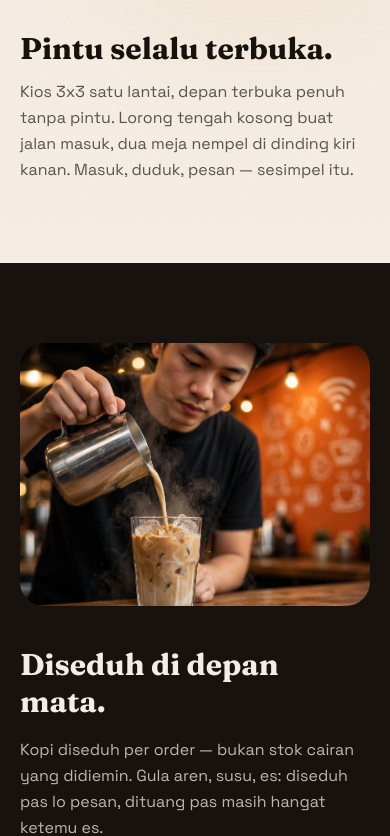
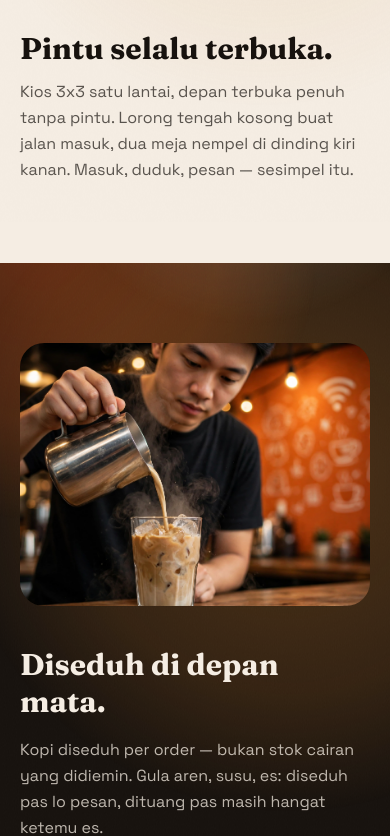
Before and after one commit to bangdodonbotak-art/warkop-hits, a Next.js app: page / in a window 390 px wide. Shown: the part 1754-2590 px from the top of the page. Built offline with nearby package versions, Linux system fonts and the light colour scheme.

Commit message:
Perbaiki background dinamis: glow pindah ke dalam section

```diff
--- a/app/page.tsx
+++ b/app/page.tsx
@@ -1,4 +1,3 @@
-import type { ReactNode } from "react";
 import Nav from "@/components/Nav";
 import Hero from "@/components/Hero";
 import WalkIn from "@/components/WalkIn";
@@ -7,7 +6,6 @@ import Menu from "@/components/Menu";
 import Hangout from "@/components/Hangout";
 import Visit from "@/components/Visit";
 import Footer from "@/components/Footer";
-import AmbientGlow from "@/components/AmbientGlow";
 
 /**
  * Warkop Hits — satu halaman, 6 chapter:
@@ -15,51 +13,26 @@ import AmbientGlow from "@/components/AmbientGlow";
  * Tanpa komponen pemesanan interaktif (dihapus total per keputusan Dony 13 Nov 18:01 WIB).
  *
  * Background dinamis (permintaan Dony 13 Nov 21:42 WIB): tiap chapter
- * kecuali Hero dibungkus GlowWrap — lapisan cahaya oranye/kayu yang
- * melayang pelan (AmbientGlow). Hero tidak dibungkus: videonya sudah
- * dinamis. Tone "night" di chapter gelap (Bar, Visit, Footer), "cream"
- * di chapter terang (Jalan Masuk, Menu, Nongkrong).
+ * kecuali Hero (videonya sudah dinamis) punya AmbientGlow sebagai anak
+ * PERTAMA di dalam section-nya sendiri — bukan di wrapper luar.
+ * Pelajaran 13 Nov 21:53 WIB: glow di wrapper luar TIDAK kelihatan di
+ * chapter gelap karena bg-ink section yang opaque menutupinya; di dalam
+ * section, glow melayang DI ATAS bg tapi DI BAWAH konten. Tone "night"
+ * di Bar/Visit/Footer, "cream" di Jalan Masuk/Menu/Nongkrong.
  */
-function GlowWrap({
-  tone,
-  children,
-}: {
-  tone: "night" | "cream";
-  children: ReactNode;
-}) {
-  return (
-    <div className="relative overflow-hidden">
-      <AmbientGlow tone={tone} />
-      {children}
-    </div>
-  );
-}
-
 export default function Home() {
   return (
     <div className="min-h-full">
       <Nav />
       <main>
         <Hero />
-        <GlowWrap tone="cream">
         <WalkIn />
-        </GlowWrap>
-        <GlowWrap tone="night">
         <Bar />
-        </GlowWrap>
-        <GlowWrap tone="cream">
         <Menu />
-        </GlowWrap>
-        <GlowWrap tone="cream">
         <Hangout />
-        </GlowWrap>
-        <GlowWrap tone="night">
         <Visit />
-        </GlowWrap>
       </main>
-      <GlowWrap tone="night">
       <Footer />
-      </GlowWrap>
     </div>
   );
 }
--- a/components/Bar.tsx
+++ b/components/Bar.tsx
@@ -4,6 +4,7 @@ import { useEffect, useRef } from "react";
 import gsap from "gsap";
 import { ScrollTrigger } from "gsap/ScrollTrigger";
 import { prefersReducedMotion } from "@/lib/motion";
+import AmbientGlow from "@/components/AmbientGlow";
 
 /** Chapter 3 — Bar. Barista tuang kopi susu, diseduh per order. */
 export default function Bar() {
@@ -37,9 +38,10 @@ export default function Bar() {
     <section
       ref={sectionRef}
       aria-label="Bar — diseduh di depan mata"
-      className="relative bg-ink py-20 text-cream"
+      className="relative overflow-hidden bg-ink py-20 text-cream"
     >
-      <div className="mx-auto grid max-w-5xl items-center gap-10 px-5 md:grid-cols-2">
+      <AmbientGlow tone="night" />
+      <div className="relative mx-auto grid max-w-5xl items-center gap-10 px-5 md:grid-cols-2">
         <div data-bar-reveal className="overflow-hidden rounded-3xl">
           {/* eslint-disable-next-line @next/next/no-img-element */}
           <img
--- a/components/Footer.tsx
+++ b/components/Footer.tsx
@@ -1,11 +1,13 @@
 import Image from "next/image";
 import { site } from "@/lib/site-data";
+import AmbientGlow from "@/components/AmbientGlow";
 
 /** Footer — jujur soal render konsep & status kios. */
 export default function Footer() {
   return (
-    <footer className="relative border-t border-cream/10 bg-ink pb-10 pt-14 text-cream">
-      <div className="mx-auto max-w-5xl px-5">
+    <footer className="relative overflow-hidden border-t border-cream/10 bg-ink pb-10 pt-14 text-cream">
+      <AmbientGlow tone="night" />
+      <div className="relative mx-auto max-w-5xl px-5">
         <div className="flex items-center gap-3">
           <Image
             src="/assets/brand/favicon.svg"
--- a/components/Hangout.tsx
+++ b/components/Hangout.tsx
@@ -4,6 +4,7 @@ import { useEffect, useRef } from "react";
 import gsap from "gsap";
 import { ScrollTrigger } from "gsap/ScrollTrigger";
 import { prefersReducedMotion } from "@/lib/motion";
+import AmbientGlow from "@/components/AmbientGlow";
 
 /** Chapter 5 — Nongkrong. Meja buat nugas, kursi buat ngobrol. */
 export default function Hangout() {
@@ -38,9 +39,10 @@ export default function Hangout() {
       ref={sectionRef}
       id="nongkrong"
       aria-label="Nongkrong"
-      className="relative mx-auto max-w-5xl scroll-mt-24 px-5 pb-20"
+      className="relative mx-auto max-w-5xl scroll-mt-24 overflow-hidden px-5 pb-20"
     >
-      <div className="grid items-start gap-10 md:grid-cols-2">
+      <AmbientGlow tone="cream" />
+      <div className="relative grid items-start gap-10 md:grid-cols-2">
         <div data-hangout-reveal>
           <h2 className="font-display text-3xl font-bold leading-tight sm:text-4xl">
             Meja buat nugas,
--- a/components/Menu.tsx
+++ b/components/Menu.tsx
@@ -1,4 +1,5 @@
 import { formatPrice, gorengan, indomie, manis, minuman, paket, site, type MenuItem, type Paket } from "@/lib/site-data";
+import AmbientGlow from "@/components/AmbientGlow";
 
 /**
  * Kartu foto satu item menu: foto iklan di atas (nama + harga sudah
@@ -101,7 +102,9 @@ function Group({
  */
 export default function Menu() {
   return (
-    <section id="menu" aria-label="Menu Warkop Hits" className="relative mx-auto max-w-5xl px-5 py-20">
+    <section id="menu" aria-label="Menu Warkop Hits" className="relative mx-auto max-w-5xl overflow-hidden px-5 py-20">
+      <AmbientGlow tone="cream" />
+      <div className="relative">
       <h2 className="font-display text-4xl font-black leading-none sm:text-6xl">
         Menu
       </h2>
@@ -166,6 +169,7 @@ export default function Menu() {
           ))}
         </div>
       </div>
+      </div>
     </section>
   );
 }
--- a/components/Visit.tsx
+++ b/components/Visit.tsx
@@ -1,6 +1,7 @@
 "use client";
 
 import { site } from "@/lib/site-data";
+import AmbientGlow from "@/components/AmbientGlow";
 
 /**
  * Chapter 6 — Visit / Datang. Buka 24 jam, Depok.
@@ -8,8 +9,9 @@ import { site } from "@/lib/site-data";
  */
 export default function Visit() {
   return (
-    <section id="datang" aria-label="Datang ke Warkop Hits" className="relative bg-ink py-20 text-cream">
-      <div className="mx-auto grid max-w-5xl items-center gap-10 px-5 md:grid-cols-2">
+    <section id="datang" aria-label="Datang ke Warkop Hits" className="relative overflow-hidden bg-ink py-20 text-cream">
+      <AmbientGlow tone="night" />
+      <div className="relative mx-auto grid max-w-5xl items-center gap-10 px-5 md:grid-cols-2">
         <div>
           <h2 className="font-display text-4xl font-black leading-none sm:text-6xl">
             {site.hoursLabel}
--- a/components/WalkIn.tsx
+++ b/components/WalkIn.tsx
@@ -4,6 +4,7 @@ import { useEffect, useRef } from "react";
 import gsap from "gsap";
 import { ScrollTrigger } from "gsap/ScrollTrigger";
 import { prefersReducedMotion } from "@/lib/motion";
+import AmbientGlow from "@/components/AmbientGlow";
 
 /**
  * Chapter 2 — Jalan Masuk. Scrub VERTIKAL: scroll = kamera maju ke dalam kios.
@@ -54,8 +55,9 @@ export default function WalkIn() {
     <section
       ref={sectionRef}
       aria-label="Jalan masuk ke kios"
-      className="relative mx-auto max-w-5xl px-5 pb-20"
+      className="relative mx-auto max-w-5xl overflow-hidden px-5 pb-20"
     >
+      <AmbientGlow tone="cream" />
       <div
         ref={imgWrapRef}
         className="relative aspect-[4/3] w-full overflow-hidden rounded-3xl bg-ink sm:aspect-[16/9]"
@@ -77,7 +79,7 @@ export default function WalkIn() {
           loading="lazy"
         />
       </div>
-      <div data-walkin-text className="mt-8 max-w-2xl">
+      <div data-walkin-text className="relative mt-8 max-w-2xl">
         <h2 className="font-display text-3xl font-bold leading-tight sm:text-4xl">
           Pintu selalu terbuka.
         </h2>
```
Lines whose indentation alone changed are shown as unchanged.
